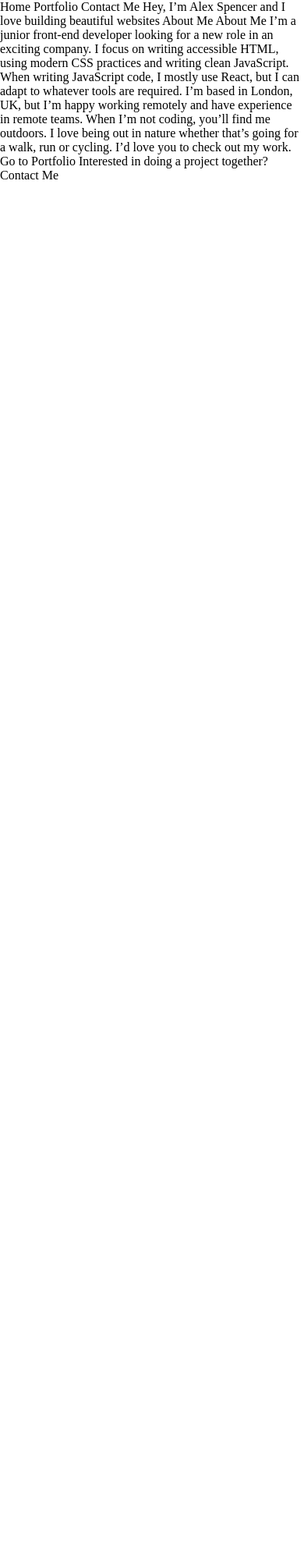
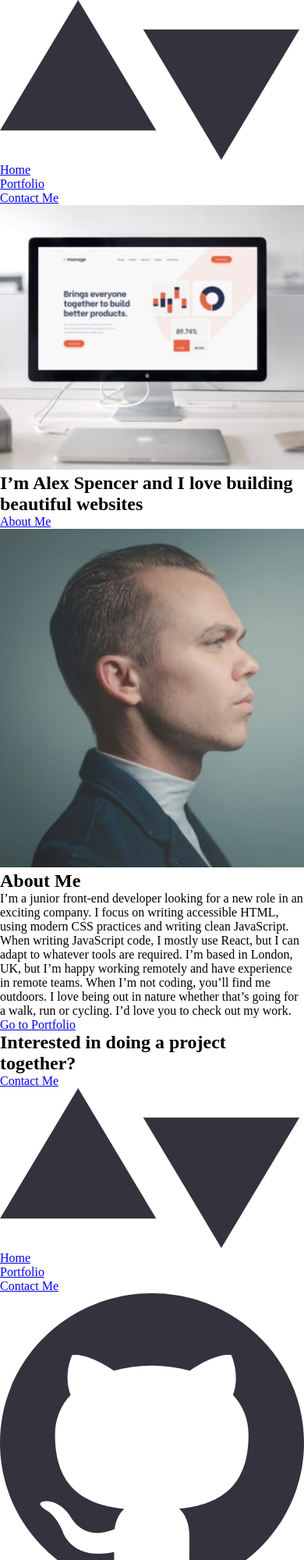
Before and after one commit to marcinkisiel/frontend-mentor-minimalist-portfolio, a website: page index.html in a window 390 px wide. Shown: the top 2000 px of the page at 78% size. Before the commit the page ends 844 px from the top, so only its background shows below. Drawn offline with Linux system fonts and the light colour scheme.

Commit message:
Add basic HTML structure for index page

```diff
--- a/index.html
+++ b/index.html
@@ -10,10 +10,74 @@
 		<title>Frontend Mentor | Minimalist Portfolio</title>
 	</head>
 	<body>
-		Home Portfolio Contact Me Hey, I’m Alex Spencer and I love building beautiful websites About Me About Me I’m a junior front-end developer
-		looking for a new role in an exciting company. I focus on writing accessible HTML, using modern CSS practices and writing clean JavaScript.
-		When writing JavaScript code, I mostly use React, but I can adapt to whatever tools are required. I’m based in London, UK, but I’m happy
-		working remotely and have experience in remote teams. When I’m not coding, you’ll find me outdoors. I love being out in nature whether that’s
-		going for a walk, run or cycling. I’d love you to check out my work. Go to Portfolio Interested in doing a project together? Contact Me
+		<header class="header">
+			<div class="header__logo-box">
+				<img src="./images/logo.svg" alt="Logo" class="header__logo-image" />
+			</div>
+			<nav class="menu menu-header">
+				<ul class="menu__list">
+					<li class="menu__item"><a href="#" class="menu__link">Home</a></li>
+					<li class="menu__item"><a href="#" class="menu__link">Portfolio</a></li>
+					<li class="menu__item"><a href="#" class="menu__link">Contact Me</a></li>
+				</ul>
+			</nav>
+			<div class="mobile-menu-toggle"></div>
+		</header>
+
+		<section class="hero">
+			<img src="./images/homepage/mobile/image-homepage-hero.jpg" alt="Hero" class="hero__image" />
+			<h1 class="hero__title">I’m Alex Spencer and I love building beautiful websites</h1>
+			<a href="#" class="button button-primary" role="button">About Me</a>
+		</section>
+
+		<section class="about-me">
+			<img src="./images/homepage/mobile/image-homepage-profile.jpg" alt="Profile" class="about-me__image" />
+			<div class="about-me__text">
+				<h2 class="about-me__title">About Me</h2>
+				<p class="about-me__paragraph">
+					I’m a junior front-end developer looking for a new role in an exciting company. I focus on writing accessible HTML, using modern
+					CSS practices and writing clean JavaScript. When writing JavaScript code, I mostly use React, but I can adapt to whatever tools
+					are required. I’m based in London, UK, but I’m happy working remotely and have experience in remote teams. When I’m not coding,
+					you’ll find me outdoors. I love being out in nature whether that’s going for a walk, run or cycling. I’d love you to check out my
+					work.
+				</p>
+				<a href="#" class="about-me__button button button-secondary" role="button">Go to Portfolio</a>
+			</div>
+		</section>
+
+		<section class="cta">
+			<h2 class="cta__title">Interested in doing a project together?</h2>
+			<a href="#" class="cta__button button button-secondary" role="button">Contact Me</a>
+		</section>
+
+		<footer class="footer">
+			<div class="footer__logo-box">
+				<img src="./images/logo.svg" alt="Logo" class="footer__logo-image" />
+			</div>
+			<nav class="menu menu-footer">
+				<ul class="menu__list">
+					<li class="menu__item"><a href="#" class="menu__link">Home</a></li>
+					<li class="menu__item"><a href="#" class="menu__link">Portfolio</a></li>
+					<li class="menu__item"><a href="#" class="menu__link">Contact Me</a></li>
+				</ul>
+			</nav>
+			<nav class="menu-social">
+				<ul class="menu-social__list">
+					<li class="menu-social__item">
+						<a href="#" class="menu-social__link"><img src="./images/icons/github.svg" alt="GitHub logo" class="menu-social__icon" /></a>
+					</li>
+					<li class="menu-social__item">
+						<a href="#" class="menu-social__link"
+							><img src="./images/icons/twitter.svg" alt="Twitter logo" class="menu-social__icon"
+						/></a>
+					</li>
+					<li class="menu-social__item">
+						<a href="#" class="menu-social__link"
+							><img src="./images/icons/linkedin.svg" alt="LinkedIn logo" class="menu-social__icon"
+						/></a>
+					</li>
+				</ul>
+			</nav>
+		</footer>
 	</body>
 </html>
```
